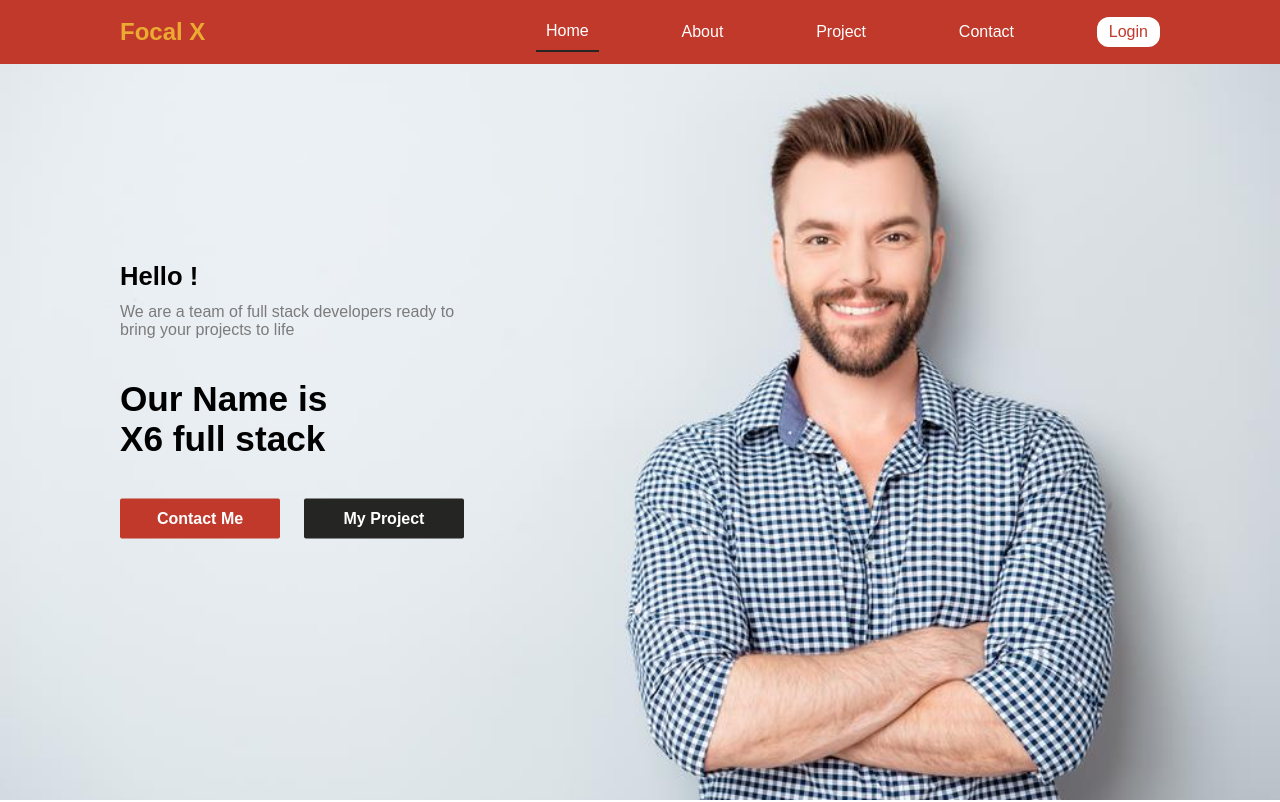
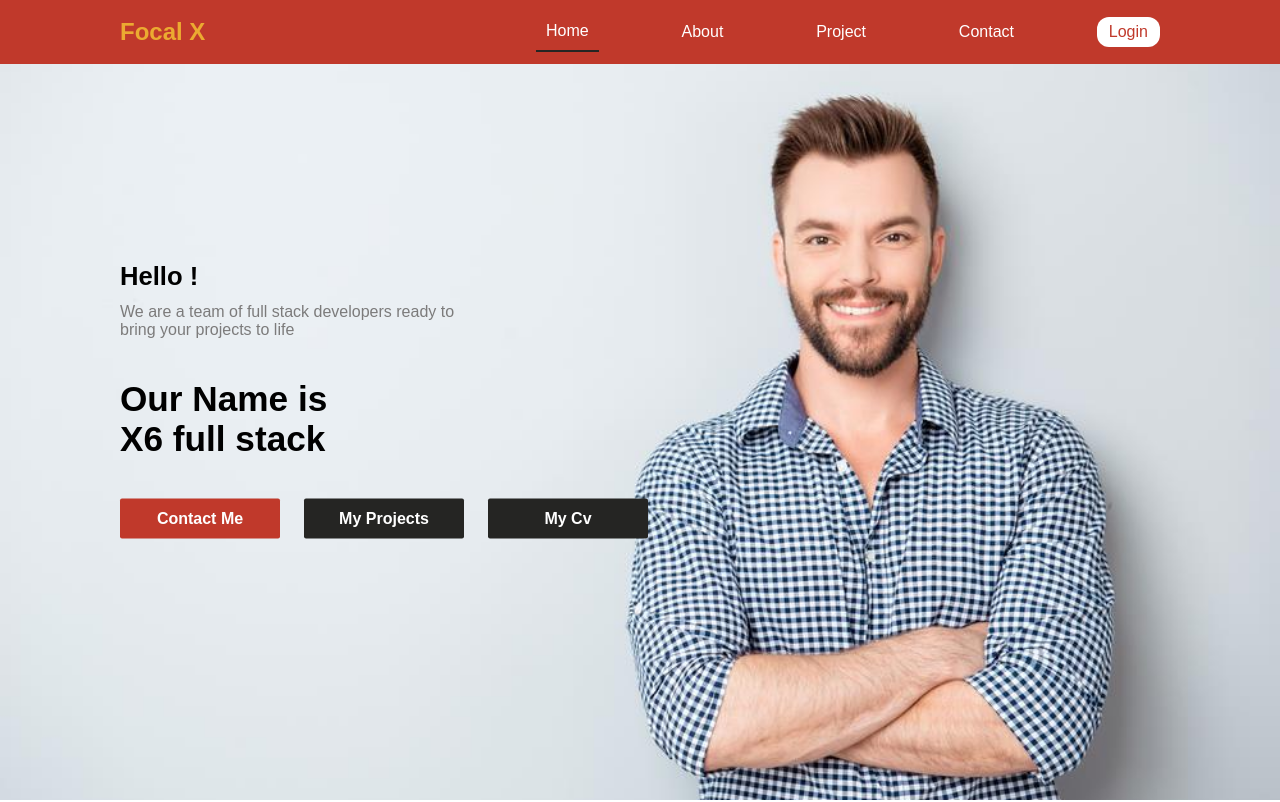
Before and after one commit to luqman1it/frontend, a React (Vite) app: page / in a window 1280 px wide. Shown: the top 802 px of the page. Built offline with nearby package versions, Linux system fonts and the light colour scheme; no server answers.

Commit message:
add cv button download and make submit disabled

```diff
--- a/src/Component/Contact/ContactForm/ContactForm.jsx
+++ b/src/Component/Contact/ContactForm/ContactForm.jsx
@@ -3,7 +3,7 @@ import './ContactForm.css'
 import axios from 'axios';
 
 const ContactForm = () => {
-  const [isClicked, setIsClicked] = useState(false);
+  const [isLoading, setIsLoading] = useState(false);
 
   const [formMessage, setFormMessage] = useState({
     name: '',
@@ -20,8 +20,8 @@ const ContactForm = () => {
 
 
     e.preventDefault();
-    setIsClicked(true)
-    console.log(isClicked)
+    setIsLoading(true);
+    console.log(isLoading)
     axios.post('http://127.0.0.1:8000/api/StoreContact', {
       name: formMessage.name,
       email: formMessage.email,
@@ -53,7 +53,7 @@ const ContactForm = () => {
         <input className='aj-subject-input' value={formMessage.subject} onChange={(e) => setFormMessage({ ...formMessage, subject: e.target.value })} placeholder='Subject' type="text" name="subject" />
       </div>
       <textarea className='aj-message-textarea' value={formMessage.message} onChange={(e) => setFormMessage({ ...formMessage, message: e.target.value })} placeholder='Message *' name="message" rows={6} ></textarea>
-      <button disabled={isClicked}  type="submit">Submit</button>
+      <button disabled={isLoading}  type="submit">Submit</button>
     </form>
   )
 }
--- a/src/Component/Home/Home.css
+++ b/src/Component/Home/Home.css
@@ -119,6 +119,10 @@
 
 }
 
+
+
+@me
+
 @media (max-width: 768px) {
     .la-home .header .burger-menu {
         display: block;
@@ -127,6 +131,14 @@
     .la-home .navbar {
         display: none;
         /* Hide navbar links on small screens */
+    }
+
+
+    .la-home .text-hero p{
+
+         font-size: 1.5rem;
+         font-weight: 700;
+
     }
 
 
@@ -197,3 +209,37 @@
 
 
 }
+
+.la-home .button-group .btn:last-child {
+    background-color: var(--font-color);
+    transition: 1s;
+}
+
+.la-home .button-group .btn:last-child:hover {
+    background-color: var(--button-color);
+    transition: 1s;
+
+
+}
+
+
+dia (max-width: 1024px) {
+
+
+
+
+    .la-home .text-hero p{
+
+        font-size: 2.5rem;
+        font-weight: 700;
+
+   }
+
+
+   .la-home .button-group  {
+
+    color: aqua;
+}
+
+
+}
--- a/src/Component/Home/Home.jsx
+++ b/src/Component/Home/Home.jsx
@@ -1,5 +1,6 @@
 import React from 'react'
 import './Home.css'
+import resume from '../../assets/Resume.pdf';
 import { useState } from 'react';
 import { Link } from 'react-router-dom';
 export default function Home() {
@@ -53,7 +54,8 @@ export default function Home() {
                     <h1><span>Our Name is</span><br />X6 full stack</h1>
                     <div className="button-group">
                         <a className="btn" href="#contact">Contact Me</a>
-                        <a className="btn" href="#project">My Project</a>
+                        <a className="btn" href="#project">My Projects</a>
+                        <a className="btn" href={resume}  download='cv'>My Cv</a>
                     </div>
                 </div>
             </div>
```
Also changed, not shown: 1 other file (tests, documents, lock files or other folders).
